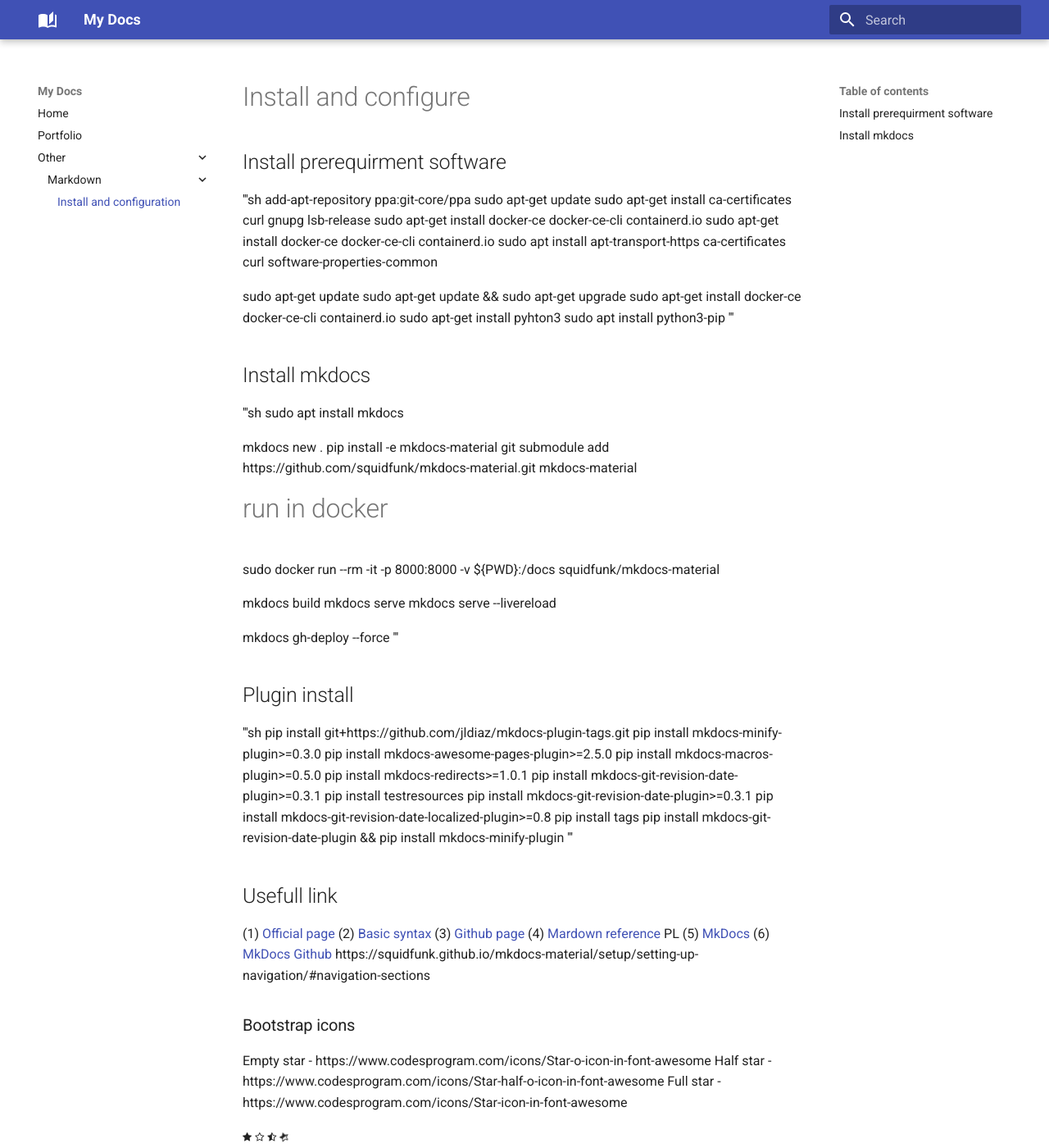
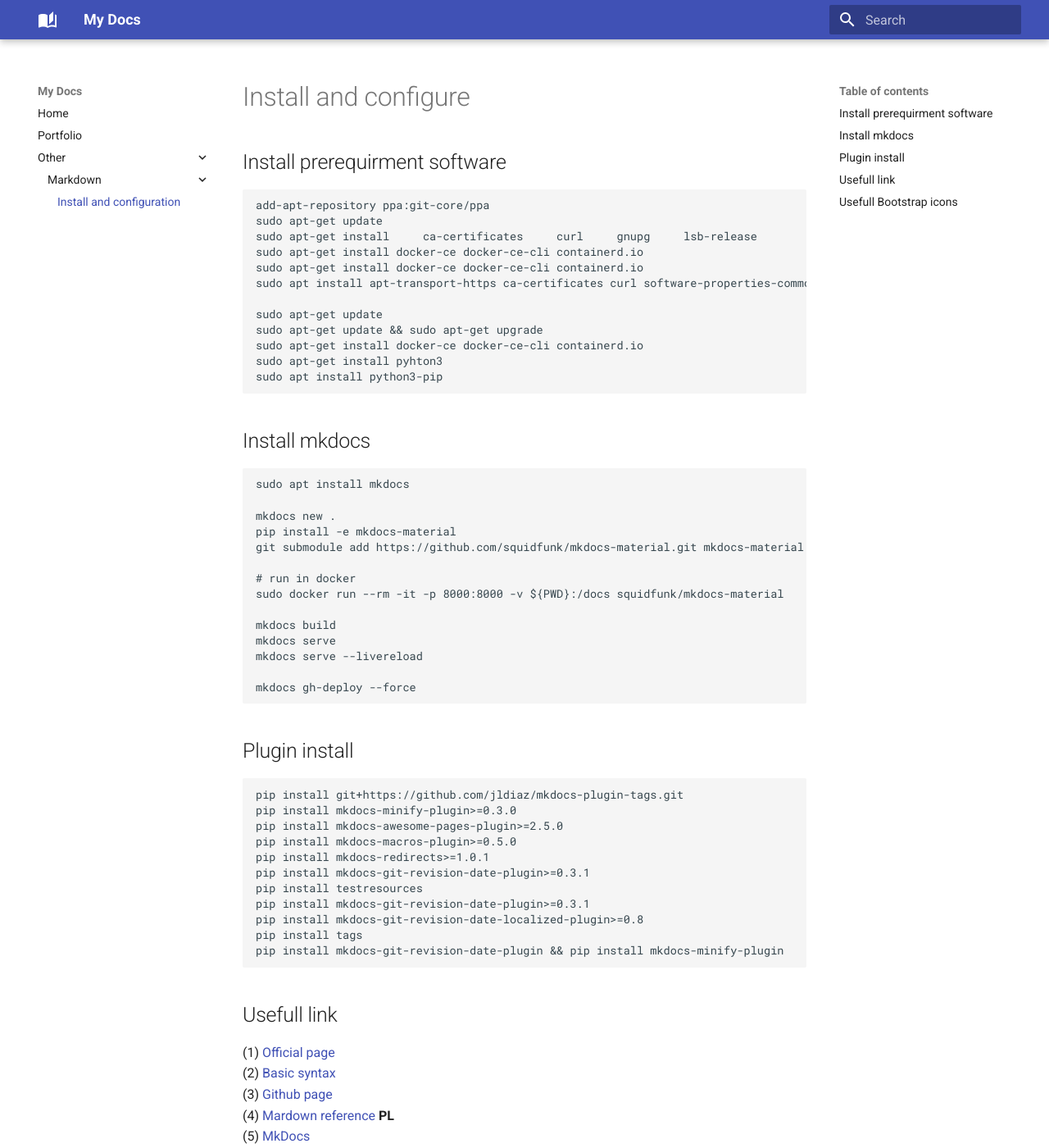
Before and after one commit to j-gaze/blog, an MkDocs documentation site: the page built from docs/markdown_ic.md, in a window 1280 px wide and 1400 px high. Shown: the whole window at 82% size. Built offline with MkDocs 1.6.1 and Material for MkDocs 9.7.7, drawn with Linux system fonts in a browser that asks for light colours; some of the changed text lies outside the part shown.

Commit message:
Mardown page - small fixes

````diff
--- a/docs/markdown_ic.md
+++ b/docs/markdown_ic.md
@@ -2,7 +2,8 @@
 
 ## Install prerequirment software
 
-'''sh
+
+```sh
 add-apt-repository ppa:git-core/ppa
 sudo apt-get update
 sudo apt-get install     ca-certificates     curl     gnupg     lsb-release
@@ -15,10 +16,10 @@
 sudo apt-get install docker-ce docker-ce-cli containerd.io
 sudo apt-get install pyhton3
 sudo apt install python3-pip
-'''
+```
 
 ## Install mkdocs
-'''sh
+```sh
 sudo apt install mkdocs
 
 mkdocs new .
@@ -33,10 +34,10 @@
 mkdocs serve --livereload
 
 mkdocs gh-deploy --force
-'''
+```
 
 ## Plugin install
-'''sh
+```sh
 pip install git+https://github.com/jldiaz/mkdocs-plugin-tags.git
 pip install mkdocs-minify-plugin>=0.3.0
 pip install mkdocs-awesome-pages-plugin>=2.5.0
@@ -48,26 +49,20 @@
 pip install mkdocs-git-revision-date-localized-plugin>=0.8
 pip install tags
 pip install mkdocs-git-revision-date-plugin && pip install mkdocs-minify-plugin
-'''
+```
 
 ## Usefull link
 
-(1) [Official page](https://www.markdownguide.org/getting-started/)
-(2) [Basic syntax](https://www.markdownguide.org/basic-syntax/)
-(3) [Github page](https://docs.github.com/en/get-started/writing-on-github/getting-started-with-writing-and-formatting-on-github/basic-writing-and-formatting-syntax)
-(4) [Mardown reference](https://docs.microsoft.com/pl-pl/contribute/markdown-reference) PL
-(5) [MkDocs](https://www.mkdocs.org/)
-(6) [MkDocs Github](https://squidfunk.github.io/mkdocs-material/getting-started/)
-https://squidfunk.github.io/mkdocs-material/setup/setting-up-navigation/#navigation-sections
+(1) [Official page](https://www.markdownguide.org/getting-started/)<br/>
+(2) [Basic syntax](https://www.markdownguide.org/basic-syntax/)<br/>
+(3) [Github page](https://docs.github.com/en/get-started/writing-on-github/getting-started-with-writing-and-formatting-on-github/basic-writing-and-formatting-syntax)<br/>
+(4) [Mardown reference](https://docs.microsoft.com/pl-pl/contribute/markdown-reference) **PL**<br/>
+(5) [MkDocs](https://www.mkdocs.org/)<br/>
+(6) [MkDocs Github](https://squidfunk.github.io/mkdocs-material/getting-started/)<br/>
+(7) [Mkdocs navigation](https://squidfunk.github.io/mkdocs-material/setup/setting-up-navigation/#navigation-sections)
 
+## Usefull Bootstrap icons
 
-### Bootstrap icons
-
-Empty star - https://www.codesprogram.com/icons/Star-o-icon-in-font-awesome
-Half star  - https://www.codesprogram.com/icons/Star-half-o-icon-in-font-awesome
-Full star  - https://www.codesprogram.com/icons/Star-icon-in-font-awesome
-
-<i class="fa fa-star" style="font-size:12px"></i>
-<i class="fa fa-star-o" style="font-size:12px"></i>
-<i class="fa fa-star-half-o" style="font-size:12px"></i>
-<i class="fa fa-star-half-o fa-spin" style="font-size:12px"></i>
+[Empty star](https://www.codesprogram.com/icons/Star-o-icon-in-font-awesome) <i class="fa fa-star-o" style="font-size:12px"></i><br/>
+[Half star](https://www.codesprogram.com/icons/Star-half-o-icon-in-font-awesome) <i class="fa fa-star-half-o" style="font-size:12px"></i> <i class="fa fa-star-half-o fa-spin" style="font-size:12px"></i><br/>
+[Full star](https://www.codesprogram.com/icons/Star-icon-in-font-awesome) <i class="fa fa-star" style="font-size:12px"></i><br/>
````
Also changed, not shown: site/index.html, site/markdown/index.html (deleted), site/markdown_ic/index.html, site/search/search_index.json, site/sitemap.xml, 1 other file.
